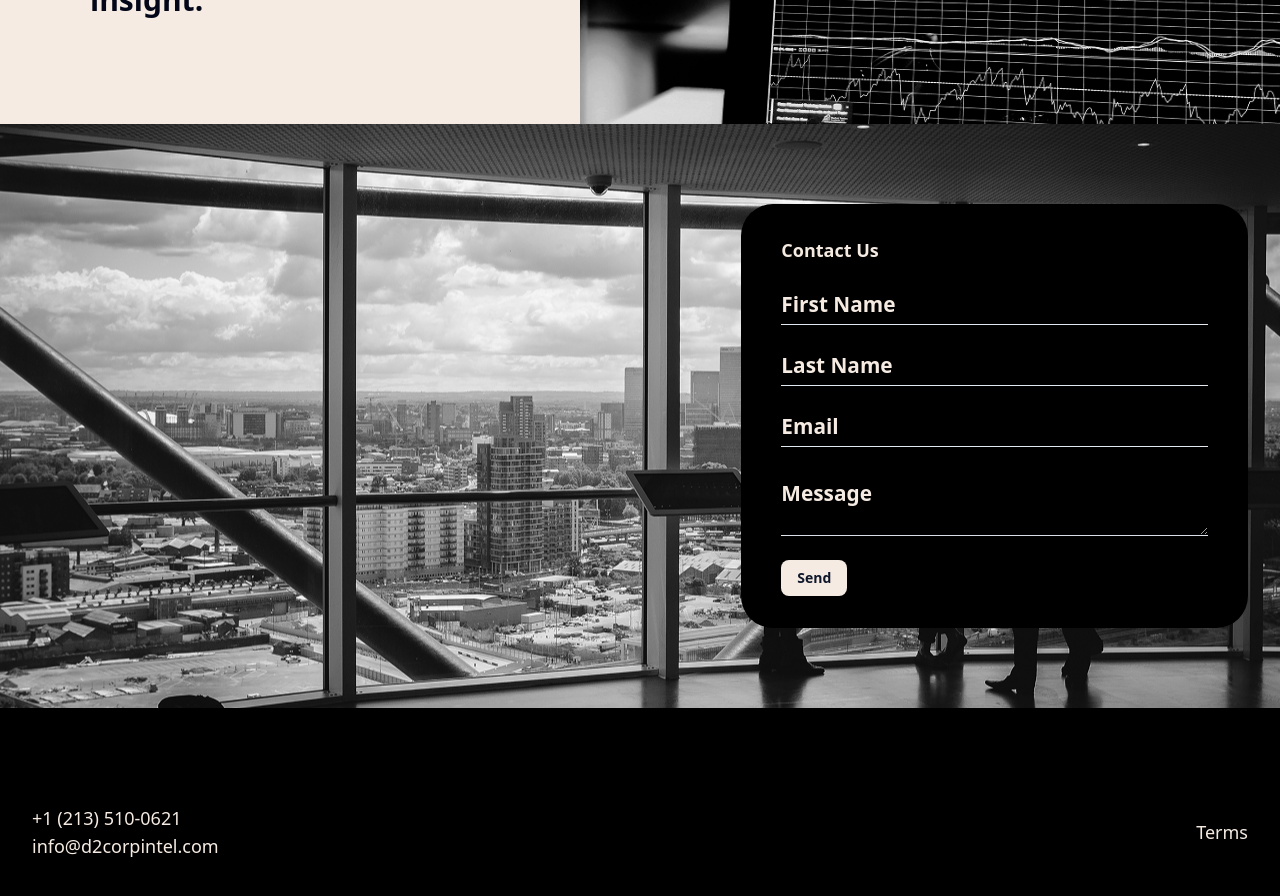
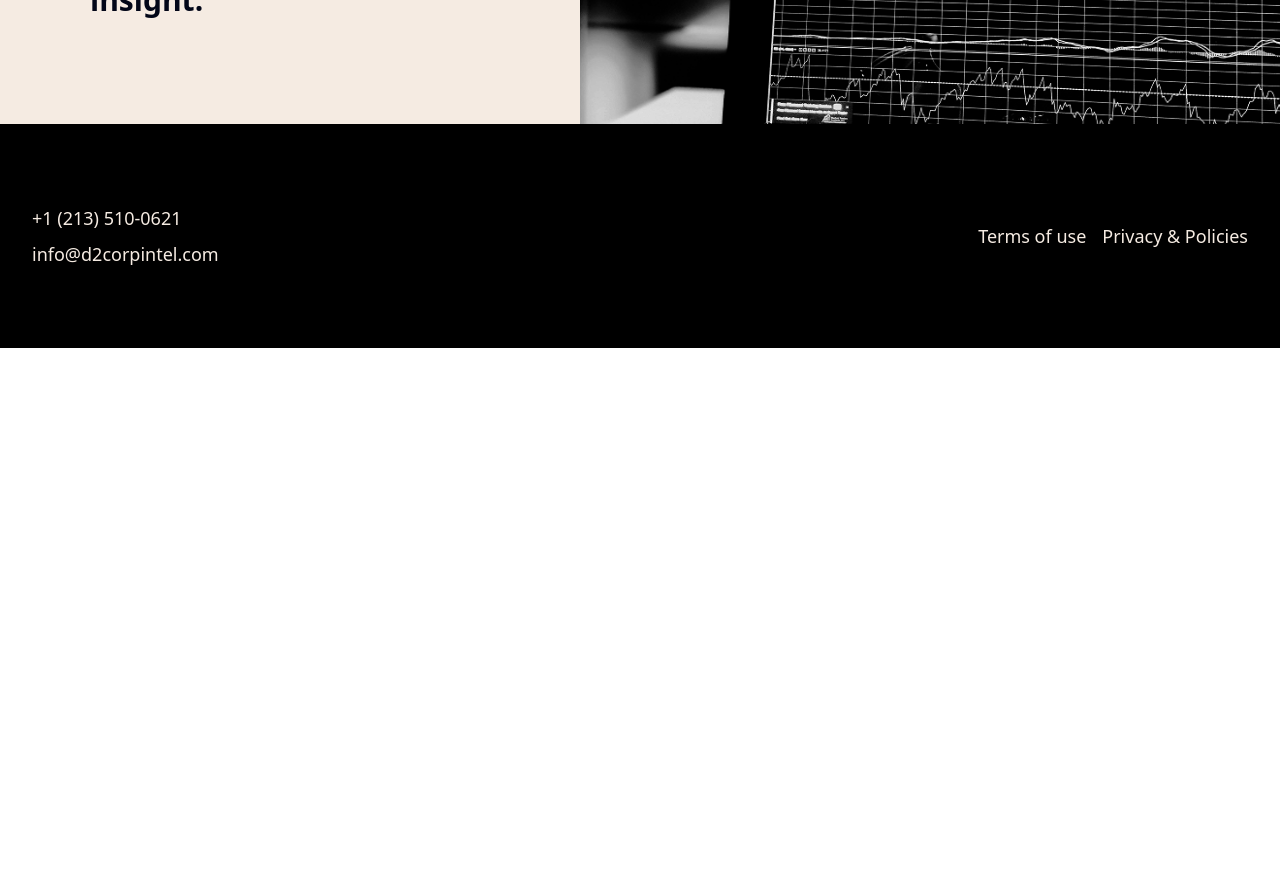
Before and after one commit to OGSoftSystem/d2, a Next.js app: page / in a window 1280 px wide. Shown: the part 2920-3816 px from the top of the page. After the commit the page ends 3268 px from the top, so only its background shows below. Built offline with nearby package versions, Linux system fonts and the light colour scheme.

Commit message:
remove form

```diff
--- a/package.json
+++ b/package.json
@@ -22,6 +22,7 @@
     "lucide-react": "^0.503.0",
     "next": "15.3.1",
     "next-themes": "^0.4.6",
+    "nodemailer": "^7.0.2",
     "react": "^19.0.0",
     "react-dom": "^19.0.0",
     "react-hook-form": "^7.56.1",
--- a/src/app/(base)/layout.tsx
+++ b/src/app/(base)/layout.tsx
@@ -7,7 +7,7 @@ export default function BaseLayout({
   children: React.ReactNode;
 }>) {
   return (
-    <div className="w-full flex flex-col min-h-screen bg-app-white">
+    <div className="w-full flex flex-col min-h-screen bg-app-white dark:bg-app-white">
       <Header />
       <main className="flex-1">{children}</main>
       <Footer />
--- a/src/app/(base)/page.tsx
+++ b/src/app/(base)/page.tsx
@@ -1,5 +1,5 @@
 import AboutPage from "@/components/about-page";
-import ContactPage from "@/components/contact-page";
+// import ContactPage from "@/components/contact-page";
 import Investigation from "@/components/investigation-page";
 import LandingPage from "@/components/landing-page";
 import MaxWidthContainer from "@/components/max-width-container";
@@ -18,11 +18,11 @@ const Home = () => {
 
       <Investigation />
 
-      <div className="contact-image paddingY">
+      {/* <div className="contact-image paddingY">
         <MaxWidthContainer className="md:flex md:justify-end  ">
           <ContactPage />
         </MaxWidthContainer>
-      </div>
+      </div> */}
     </>
   );
 };
--- a/src/app/globals.css
+++ b/src/app/globals.css
@@ -154,7 +154,7 @@
   @apply py-8 md:py-16 lg:py-20;
 }
 @utility card {
-  @apply rounded-4xl bg-app-white p-10 space-y-3;
+  @apply rounded-4xl bg-app-white dark:bg-app-white p-10 space-y-3;
 }
 @utility card-title {
   @apply text-xl md:text-2xl font-bold uppercase;
--- a/src/app/layout.tsx
+++ b/src/app/layout.tsx
@@ -2,6 +2,7 @@ import type { Metadata } from "next";
 import { Geist, Geist_Mono } from "next/font/google";
 import "./globals.css";
 import { siteConfig } from "@/config/siteConfig";
+import { Toaster } from "@/components/ui/sonner";
 
 const geistSans = Geist({
   variable: "--font-geist-sans",
@@ -39,6 +40,7 @@ export default function RootLayout({
       >
         {children}
       </body>
+      <Toaster />
     </html>
   );
 }
--- a/src/components/Footer.tsx
+++ b/src/components/Footer.tsx
@@ -6,10 +6,13 @@ const Footer = () => {
   return (
     <footer className="bg-app-black paddingY">
       <MaxWidthContainer className="flex justify-between items-center">
-        <div className="my-4">
-          <p className="text-app-white md:text-lg hover:text-white cursor-pointer">
-            +1 (213) 510-0621{" "}
-          </p>
+        <div className="space-y-2 flex flex-col">
+          <Link
+            href={"tel:+12135100621"}
+            className="text-app-white md:text-lg hover:text-white cursor-pointer"
+          >
+            +1 (213) 510-0621
+          </Link>
           <Link
             className="text-app-white md:text-lg hover:text-white"
             href={"mailto:info@d2corpintel.com"}
@@ -18,12 +21,20 @@ const Footer = () => {
           </Link>
         </div>
 
-        <Link
-          href={"/terms"}
-          className="text-app-white hover:text-white md:text-lg"
-        >
-          Terms
-        </Link>
+        <div className="flex flex-col sm:flex-row items-center space-y-2 sm:space-y-0 sm:space-x-4">
+          <Link
+            href={"/terms"}
+            className="text-app-white hover:text-white md:text-lg"
+          >
+            Terms of use
+          </Link>
+          <Link
+            href={"/"}
+            className="text-app-white hover:text-white md:text-lg"
+          >
+            Privacy & Policies
+          </Link>
+        </div>
       </MaxWidthContainer>
     </footer>
   );
--- a/src/components/contact-form.tsx
+++ b/src/components/contact-form.tsx
@@ -5,7 +5,6 @@ import { zodResolver } from "@hookform/resolvers/zod";
 import { Form } from "./ui/form";
 
 import { ContactSchema, ContactSchemaType } from "@/lib/validations";
-// import { sendRequestEmail } from "@/lib/mailer/mail.actions";
 
 import {
   CustomFormInput,
@@ -13,6 +12,8 @@ import {
   CustomSubmitBtn,
 } from "./form-inputs";
 import { Separator } from "./ui/separator";
+import { sendEmailToContact } from "@/mail/mail.actions";
+import { toast } from "sonner";
 
 const ContactForm = () => {
   const initialValues = {
@@ -26,31 +27,23 @@ const ContactForm = () => {
     resolver: zodResolver(ContactSchema),
   });
   const submitting = form.formState.isSubmitting;
-  // const { toast } = useToast();
 
-  const onSubmitForm = async (data: ContactSchemaType) => {
+ const onSubmitForm = async (data: ContactSchemaType) => {
     try {
-      // const { success }: { success: boolean } = await sendRequestEmail(data);
-      await new Promise((resolve) => setTimeout(resolve, 300));
+      const { success }: { success: boolean } = await sendEmailToContact(data);
 
-      console.log(data);
-
-      // if (success) {
-      //   form.reset();
-      // }
-      //   toast({
-      //     title: "Successful",
-      //     description: "Message sent successfully",
-      //     variant: "default",
-      //   });
+      if (success) {
+        toast("Successful", {
+          description: "Thank you for reaching out.",
+        });
+        form.reset();
+      }
     } catch (error) {
       console.log(error);
 
-      // toast({
-      //   title: "Something went wrong",
-      //   description: "Could not send request",
-      //   variant: "destructive",
-      // });
+      toast("Something went wrong", {
+        description: "Could not send request",
+      });
     }
   };
 
@@ -60,7 +53,7 @@ const ContactForm = () => {
         onSubmit={form.handleSubmit(onSubmitForm)}
         className="rounded-4xl px-10 py-8 bg-app-black md:w-5/12 "
       >
-        <h4 className="text-app-white mb-6 text-lg font-semibold">
+        <h4 className="text-app-white dark:text-app-white mb-6 text-lg font-semibold">
           Contact Us
         </h4>
 
--- a/src/components/landing-page.tsx
+++ b/src/components/landing-page.tsx
@@ -1,4 +1,3 @@
-import React from "react";
 import MaxWidthContainer from "./max-width-container";
 import Image from "next/image";
 
@@ -19,7 +18,7 @@ const LandingPage = () => {
         </h1>
       </div>
 
-      <div className="absolute top-7 md:top-12">
+      <div className="absolute top-8 md:top-12">
         <div className="relative w-[100px] h-[100px] md:w-[120px] md:h-[120px] xl:w-[150px] xl:h-[150px] 2xl:w-[180px] 2xl:h-[180px]">
           <Image src={"/img/d2-logo.svg"} fill alt="logo" priority />
         </div>
--- /dev/null
+++ b/src/mail/mail.actions.ts
@@ -0,0 +1,40 @@
+"use server";
+
+import { ContactSchema, ContactSchemaType } from "@/lib/validations";
+import sendEmail from "./mail";
+
+/**
+ *
+ * @bodyParam {ContactSchemaType}
+ * @returns
+ */
+
+export const sendEmailToContact = async (
+  data: ContactSchemaType
+): Promise<{ success: boolean }> => {
+  const parsedData = ContactSchema.safeParse(data);
+
+
+  if (!parsedData.success) {
+    return { success: false };
+  }
+
+  try {
+    sendEmail({
+      from: parsedData.data.email as string,
+      to: process.env.EMAIL_USER as string,
+      subject: "d2-feedback-form",
+      text: `
+      ${parsedData.data.firstName} ${parsedData.data.lastName} with  email: ${parsedData.data.email} sent a message:
+      ${parsedData.data.message}.`,
+    });
+
+    return {
+      success: true,
+    };
+  } catch (error) {
+    console.log({ error });
+
+    throw error;
+  }
+};
--- /dev/null
+++ b/src/mail/mail.ts
@@ -0,0 +1,42 @@
+import nodemailer from "nodemailer";
+import SMTPTransport from "nodemailer/lib/smtp-transport";
+
+type IMailOption = {
+  from: string;
+  to: string;
+  subject?: string;
+  text?: string;
+  html?: string;
+};
+const sendEmail = async (options: IMailOption) => {
+  const transporter = nodemailer.createTransport({
+    host: String(process.env.EMAIL_HOST),
+    port: Number(process.env.EMAIL_PORT),
+    secure: false,
+    // requireTLS: true,
+    logger: true,
+    debug: true,
+    auth: {
+      user: process.env.EMAIL_USER,
+      pass: process.env.EMAIL_PASS,
+    },
+  });
+
+  const mailOptions = {
+    from: options.from,
+    to: process.env.EMAIL_USER as string,
+    subject: options.subject,
+    text: options.text,
+    html: options.text,
+  };
+
+  transporter.sendMail(
+    mailOptions,
+    function (err: Error | null, data: SMTPTransport.SentMessageInfo) {
+      if (err !== null) throw err;
+      return data;
+    }
+  );
+};
+
+export default sendEmail;
```
Also changed, not shown: 1 other file (tests, documents, lock files or other folders).
